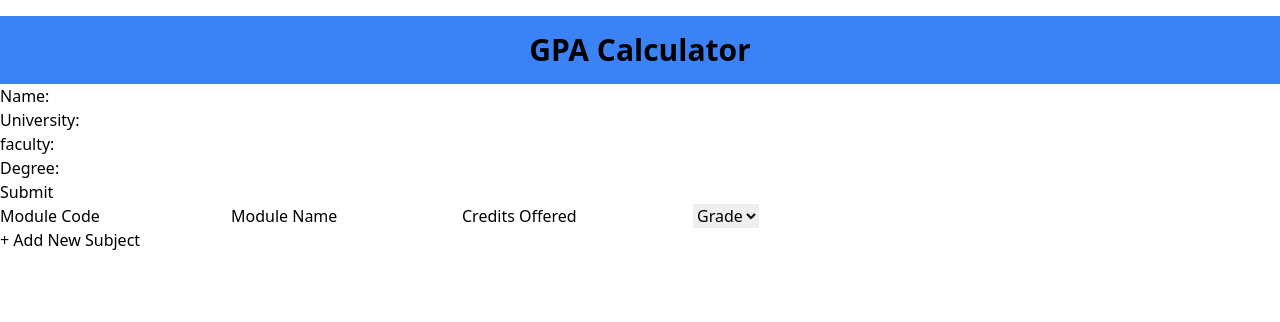
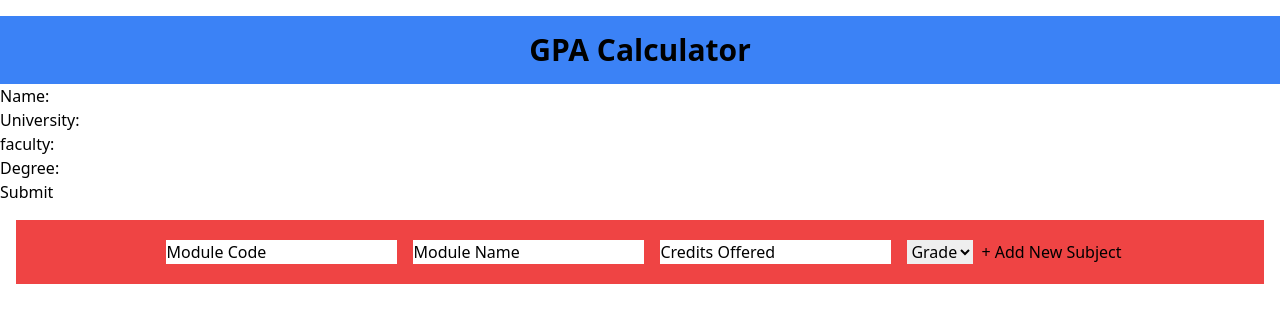
Before and after one commit to vishwajayawickrama/GPA-Calculator, a React (Create React App) app: page / in a window 1280 px wide. Shown: the top 322 px of the page. Built offline with nearby package versions, Linux system fonts and the light colour scheme.

Commit message:
Little bit of styling

```diff
--- a/src/components/Subjects.js
+++ b/src/components/Subjects.js
@@ -20,26 +20,32 @@ export const Subjects = () => {
   };
   return (
     <>
-      <form onSubmit={handleSubmit}>
+      <form
+        onSubmit={handleSubmit}
+        className="bg-red-500 m-4 p-3 flex justify-center"
+      >
         <input
           type="text"
           name="modulecode"
           value={formData.modulecode}
           onChange={handleInputChange}
+          className="m-2"
         ></input>
         <input
           type="text"
           name="modulename"
           value="Module Name"
           onChange={handleInputChange}
+          className="m-2"
         ></input>
         <input
           type="text"
           name="credits"
           value="Credits Offered"
           onChange={handleInputChange}
+          className="m-2"
         ></input>
-        <select id="grade" name="grade" onChange={handleInputChange}>
+        <select id="grade" name="grade" onChange={handleInputChange} className="m-2">
           <option value="" disabled selected>
             Grade
           </option>
```
